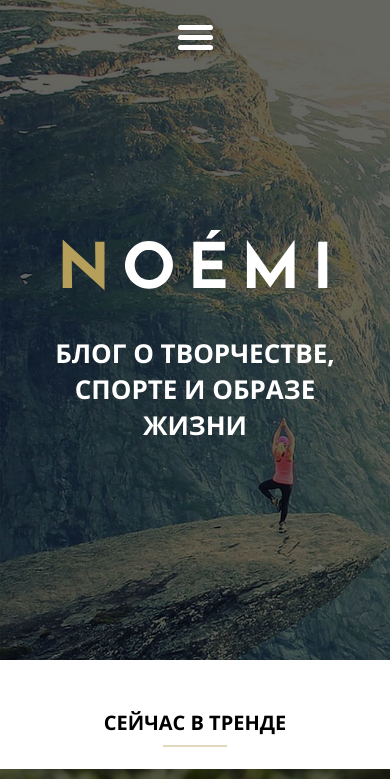
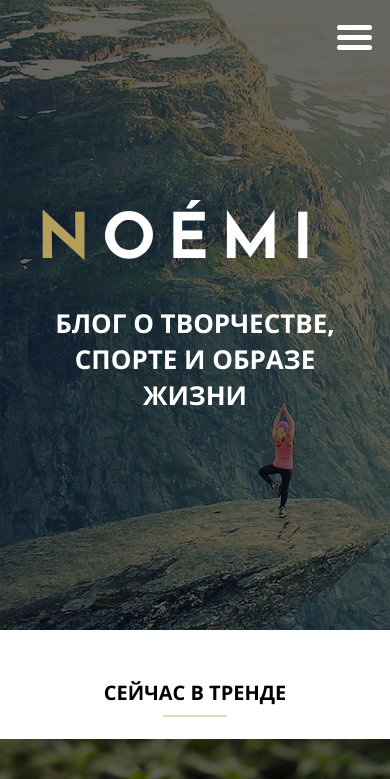
Before and after one commit to VMoiseev/MQDiplom, a plain HTML site: page index.html in a window 390 px wide. Shown: the top 779 px of the page. Drawn offline with Linux system fonts and the light colour scheme; files whose address does not match are found by name.

Commit message:
Add files via upload

```diff
--- a/css/style.css
+++ b/css/style.css
@@ -44,8 +44,7 @@
 
   .logo {
     display: flex;
-    flex-direction: column-reverse;
-    align-items: center;
+    justify-content: space-between;
     width: 100%;
     position: relative;
     z-index: 3;
@@ -55,10 +54,15 @@
     height: 60px;
     width: 278px;
     padding-top: 175px;
+    padding-left: 13%;
   }
 
   .menu-list {
     display: none;
+  }
+
+  .menu {
+    padding-right: 4.5%;
   }
 
   .menu-link {
@@ -1091,9 +1095,6 @@
 
 .shop-product-body {
   padding: 20px;
-}
-
-.shop-product {
   border: 2px solid #b59f5b;
 }
 
```
